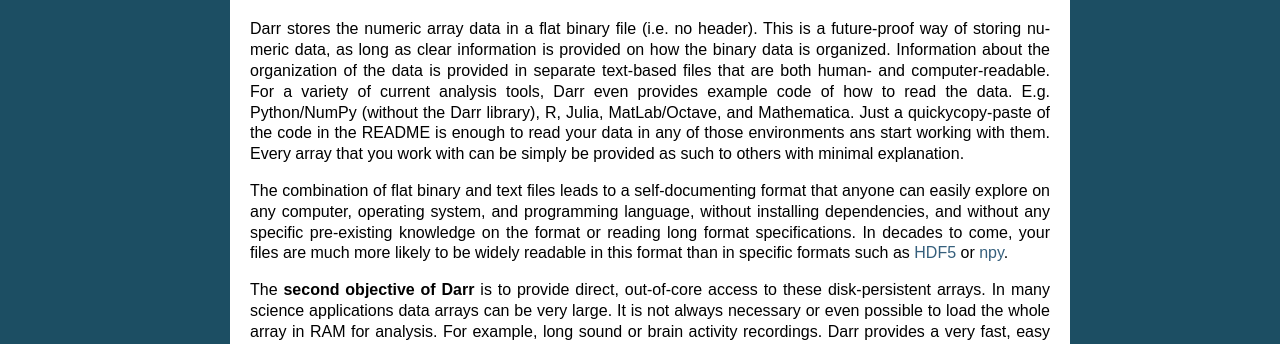
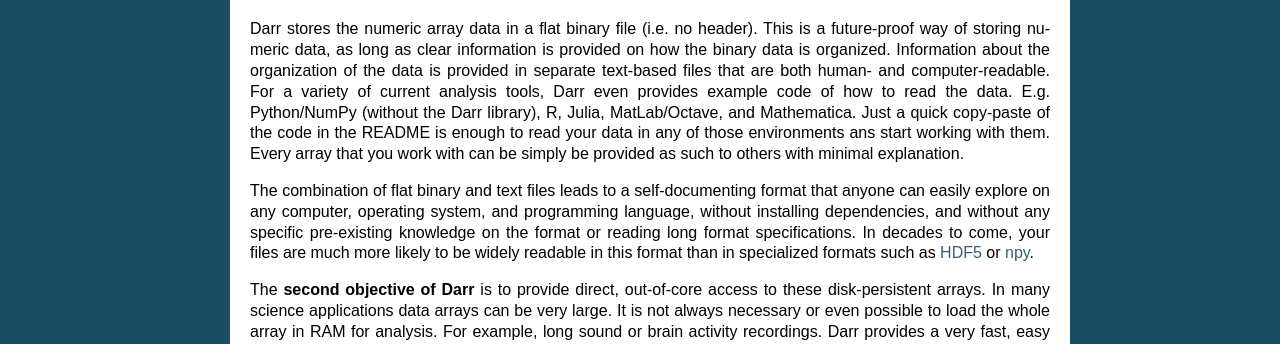
Before and after one commit to gbeckers/Darr, a Sphinx documentation site: the page built from docs/rationale.rst, in a window 1280 px wide. Shown: the part 495-839 px from the top of the page. Built offline with Sphinx 7.4.7, drawn with Linux system fonts in a browser that asks for light colours.

Commit message:
fix typos

```diff
--- a/docs/rationale.rst
+++ b/docs/rationale.rst
@@ -39,7 +39,7 @@
 files that are both human- and computer-readable. For a variety of current
 analysis tools, Darr even provides example code of how to read the data. E.g.
 Python/NumPy (without the Darr library), R, Julia, MatLab/Octave, and
-Mathematica. Just a quickycopy-paste of the code in the README is enough
+Mathematica. Just a quick copy-paste of the code in the README is enough
 to read your data in any of those environments ans start working with them.
 Every array that you work with can be simply be provided as such to others with
 minimal explanation.
@@ -49,7 +49,7 @@
 programming language, without installing dependencies, and without any
 specific pre-existing knowledge on the format or reading long format
 specifications. In decades to come, your files are much more likely to be
-widely readable in this format than in specific formats such as
+widely readable in this format than in specialized formats such as
 `HDF5 <https://www.hdfgroup.org/>`__ or
 `npy <https://docs.scipy.org/doc/numpy-dev/neps/npy-format.html>`__.
 
```
